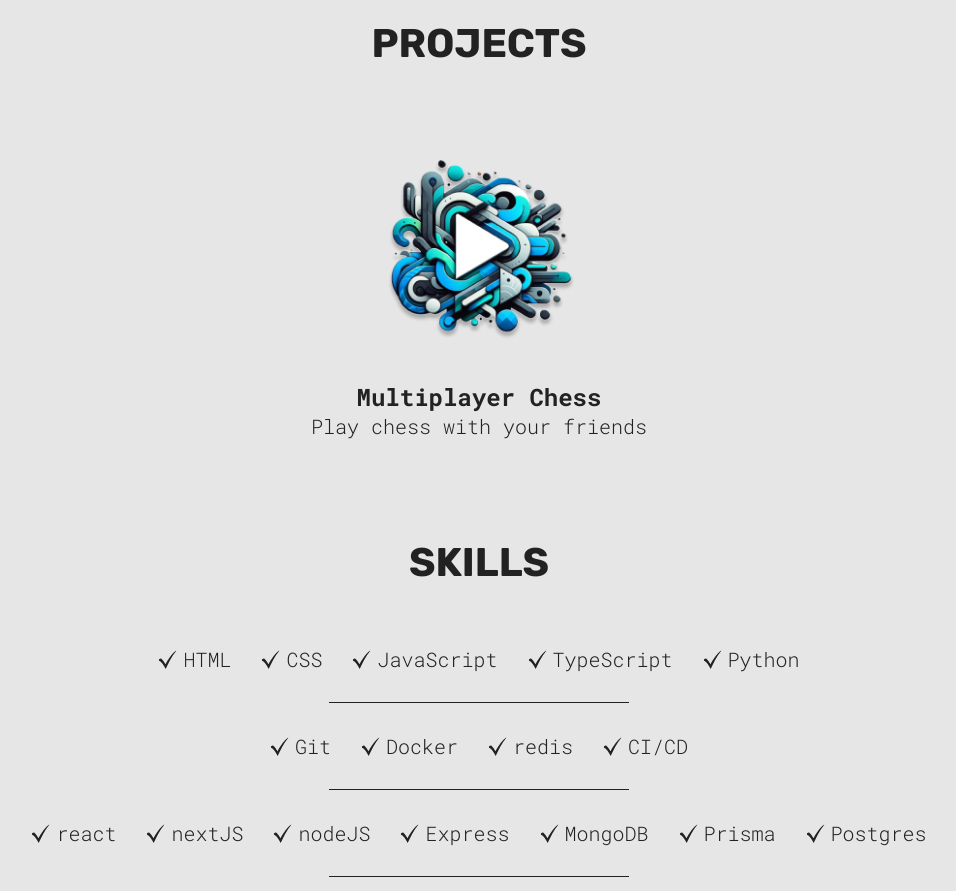
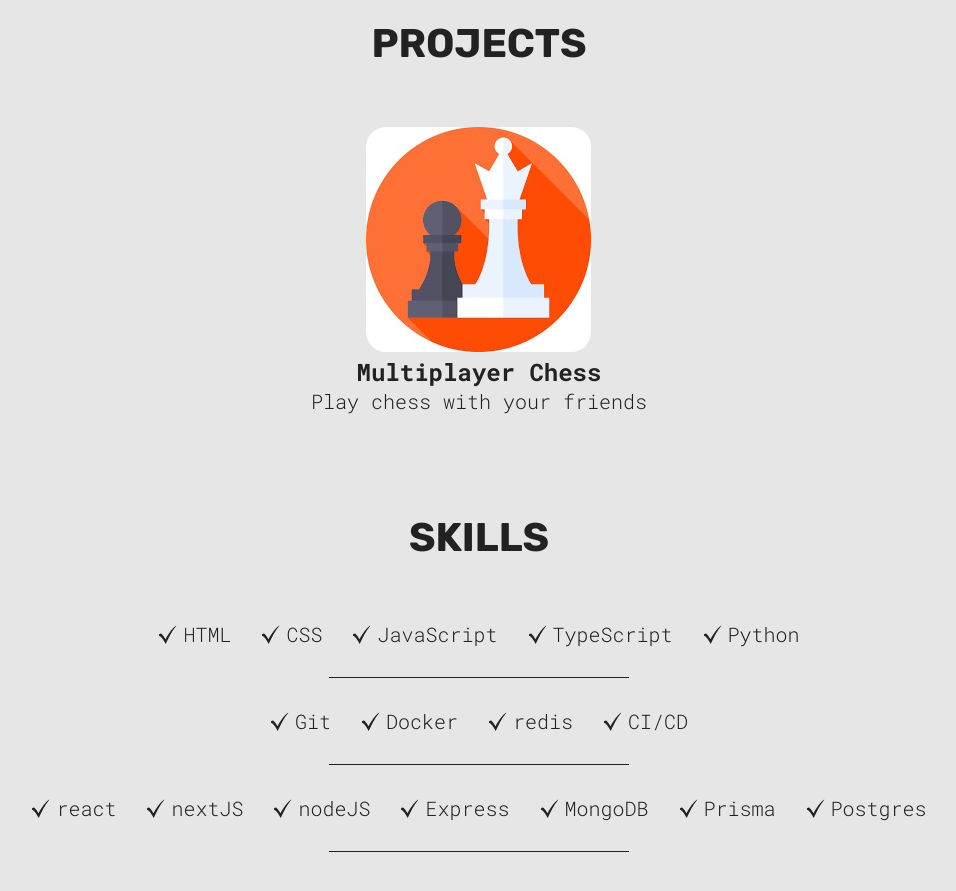
Before and after one commit to dakshjainn/Portfolio, a React (Vite) app: page / in a window 1280 px wide. Shown: the part 880-1771 px from the top of the page, without its empty margins (161-1117 px from the left). Built offline with nearby package versions, Linux system fonts and the light colour scheme.

Commit message:
chess project icon changed

```diff
--- a/src/sections/Projects/Projects.jsx
+++ b/src/sections/Projects/Projects.jsx
@@ -1,13 +1,14 @@
 import styles from "./ProjectsStyles.module.css";
-import viberr from "../../assets/viberr.png";
+import chessIcon from "../../assets/chessIcon.jpg";
 import ProjectCard from "../../common/ProjectCard";
+
 function Projects() {
   return (
     <section id="projects" className={styles.container}>
       <h1 className="sectionTitle">Projects</h1>
       <div className={styles.ProjectsContainer}>
         <ProjectCard
-          src={viberr}
+          src={chessIcon}
           link={"https://github.com/dakshjainn/multiplayer_chess"}
           h3={"Multiplayer Chess"}
           p={"Play chess with your friends"}
```
Also changed, not shown: src/assets/chessIcon.jpg (added), src/assets/viberr.png (deleted).
